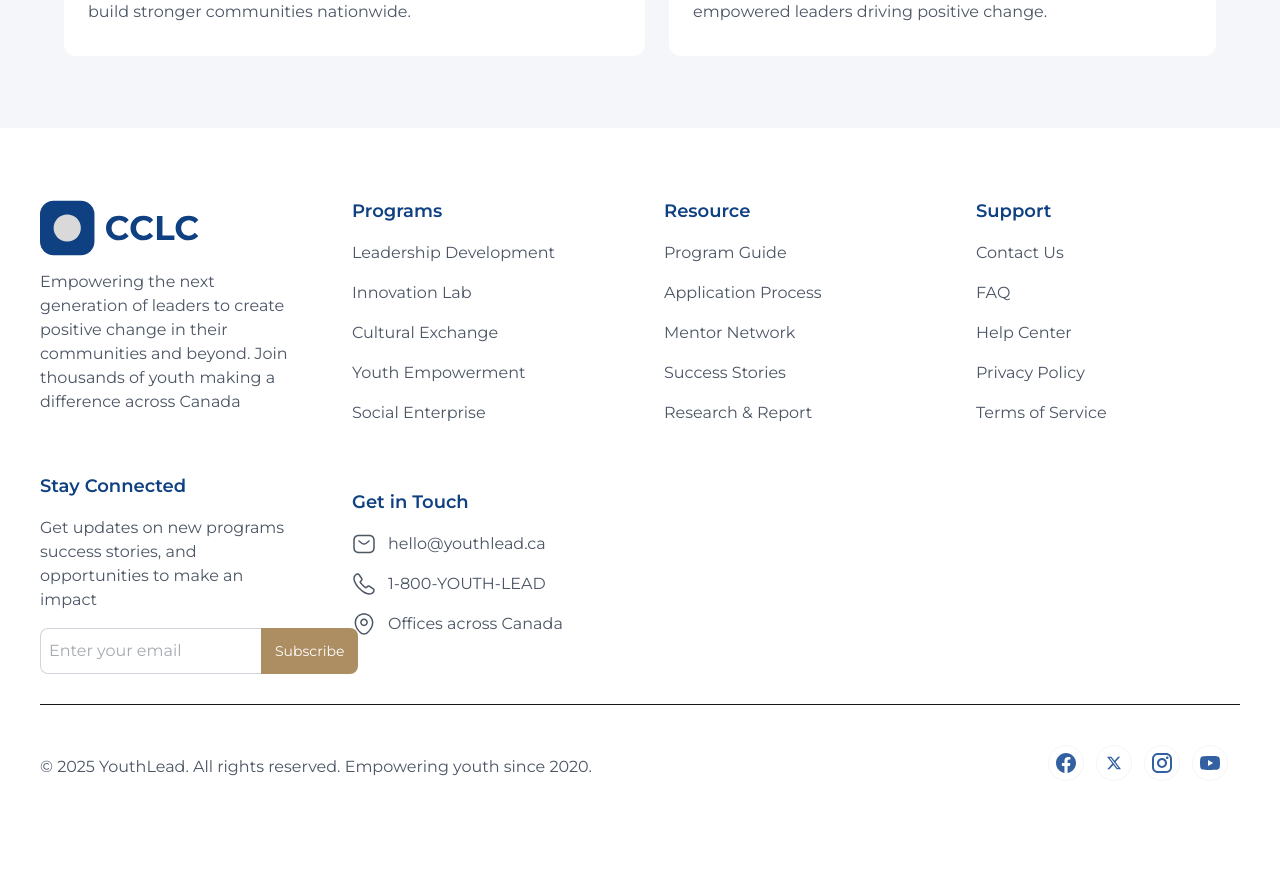
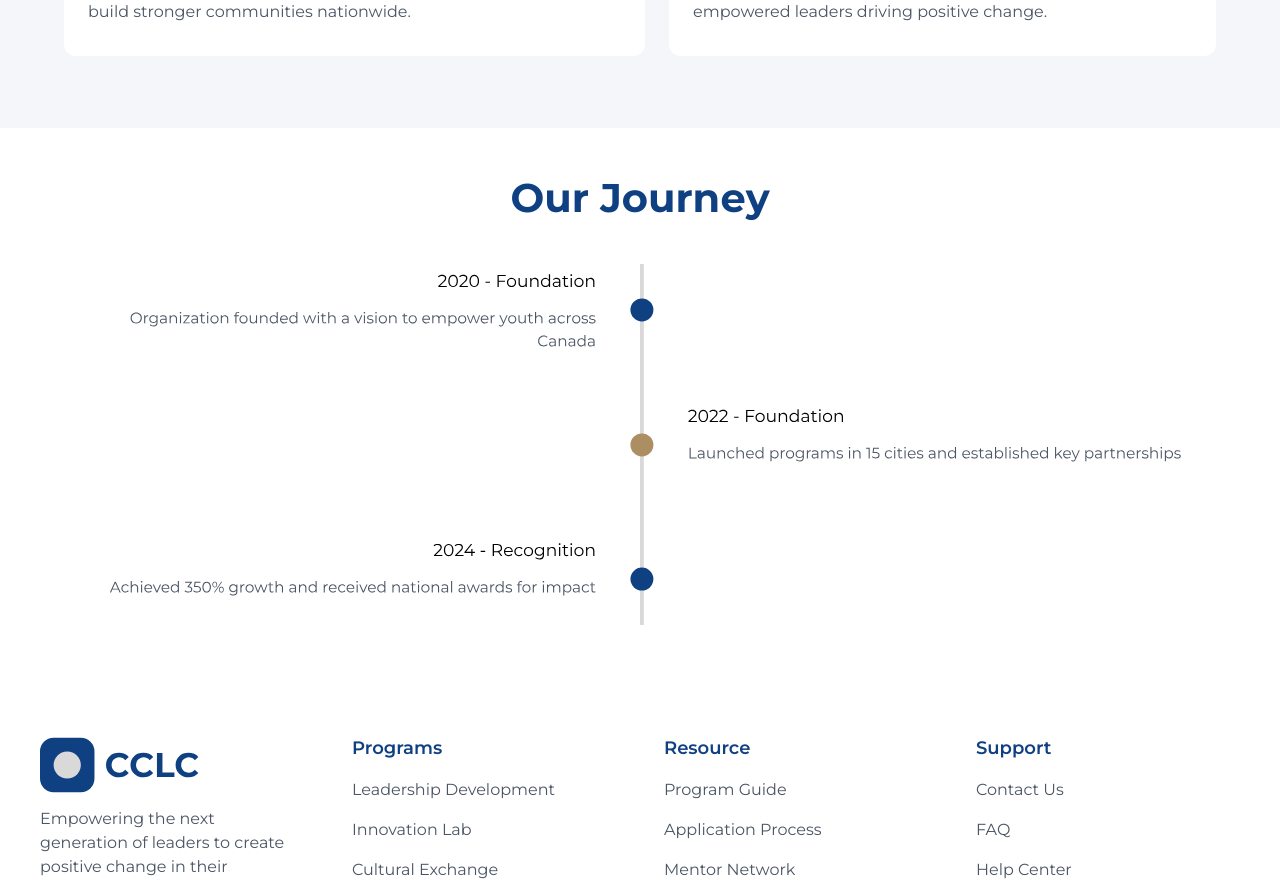
Before and after one commit to daisybuildup/BlackBuildup-Website-, a Next.js app: page /about in a window 1280 px wide. Shown: the part 800-1682 px from the top of the page. Before the commit the page ends 1618 px from the top, so only its background shows below. Built offline with nearby package versions, Linux system fonts and the light colour scheme.

Commit message:
update on about page

```diff
--- a/src/app/about/page.jsx
+++ b/src/app/about/page.jsx
@@ -42,6 +42,10 @@ const Page = () => {
       <p className='md:w-[95%] w-full'>In Canada where every young person has access to transformative opportunities, creating a generation of empowered leaders driving positive change.</p>
     </div>
   </div>
+  <div className='bg-white w-full flex flex-col justify-center items-center py-10 px-5 md:px-16'>
+<h1 className='text-[#0F4082] font-bold lg:text-[40px] text-[30px]'>Our Journey</h1>
+<Image alt='journey' src='/journey.svg' width={1100} height={400} className=' w-100% h-auto mt-9'/>
+  </div>
   </>
   )
 }
```
